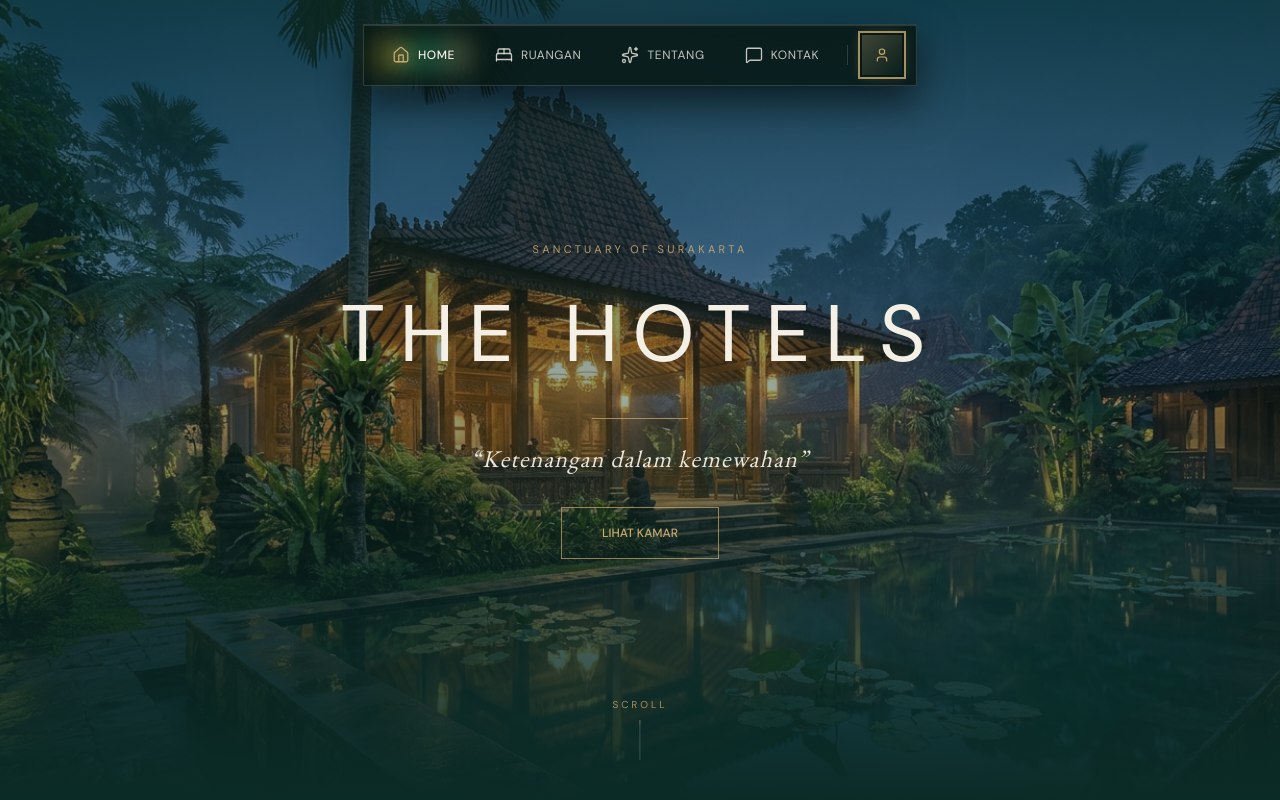
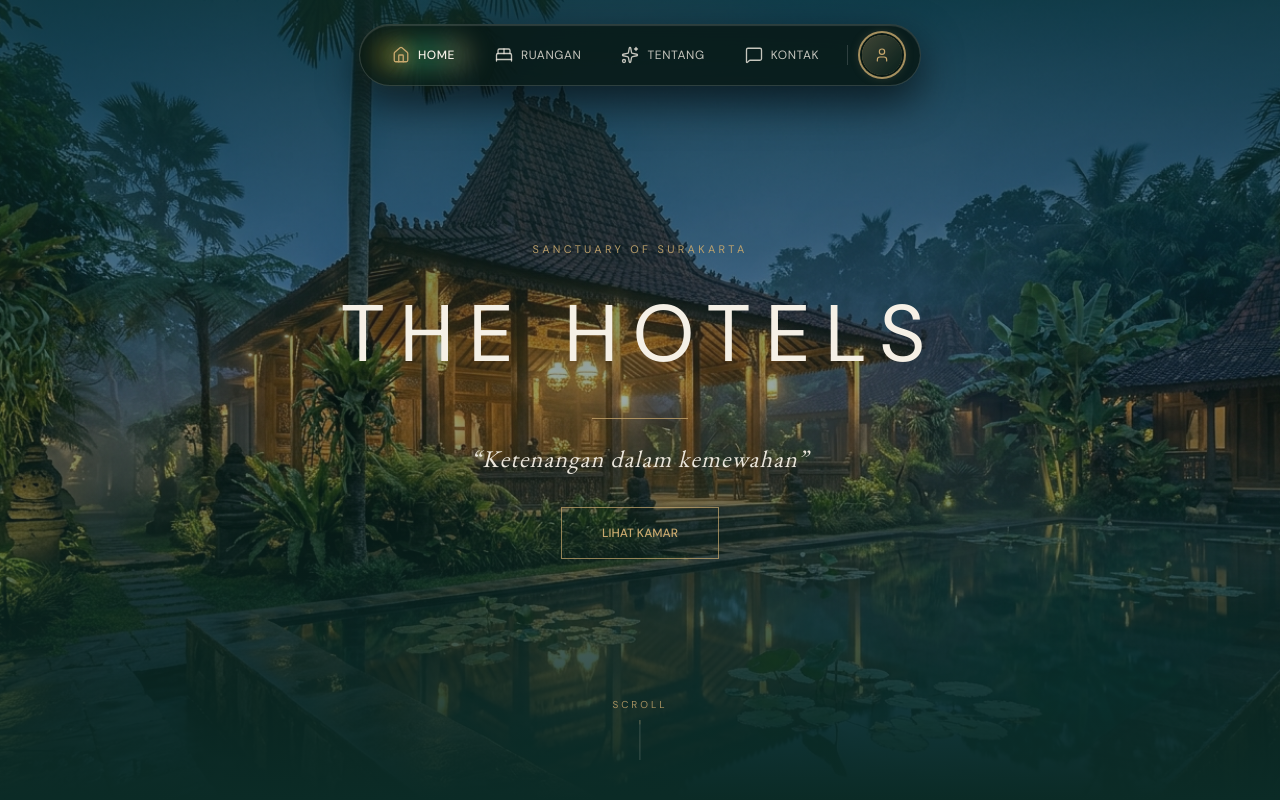
Before and after one commit to Aziz140609/The-Hotels, a Next.js app: page / in a window 1280 px wide. Shown: the top 800 px of the page. Built offline with nearby package versions, Linux system fonts and the light colour scheme; no server answers; the database is empty.

Commit message:
update : enforce pill capsule border-radius on navbar and circular avatar against global css reset

```diff
--- a/src/app/globals.css
+++ b/src/app/globals.css
@@ -43,7 +43,15 @@
   *,
   *::before,
   *::after {
-    border-radius: 0 !important;
+    border-radius: 0;
+  }
+
+  .capsule-pill {
+    border-radius: 9999px !important;
+  }
+
+  .avatar-circle {
+    border-radius: 50% !important;
   }
 
   html {
--- a/src/components/layout/account-menu.tsx
+++ b/src/components/layout/account-menu.tsx
@@ -35,7 +35,8 @@ export function AccountMenu({ nama, isAdmin }: AccountMenuProps) {
         type="button"
         onClick={() => setOpen((v) => !v)}
         title={nama}
-        className="group relative flex h-10 w-10 items-center justify-center rounded-full bg-gradient-to-br from-gold/40 via-emerald-900 to-emerald-950 ring-2 ring-gold/90 ring-offset-2 ring-offset-[#0B1E19] shadow-[0_0_14px_rgba(201,169,110,0.4)] transition-all duration-300 hover:scale-105 hover:ring-gold hover:shadow-[0_0_20px_rgba(201,169,110,0.7)]"
+        className="avatar-circle group relative flex h-10 w-10 items-center justify-center rounded-full bg-gradient-to-br from-gold/40 via-emerald-900 to-emerald-950 ring-2 ring-gold/90 ring-offset-2 ring-offset-[#0B1E19] shadow-[0_0_14px_rgba(201,169,110,0.4)] transition-all duration-300 hover:scale-105 hover:ring-gold hover:shadow-[0_0_20px_rgba(201,169,110,0.7)]"
+        style={{ borderRadius: '50%' }}
       >
         <span className="font-serif text-sm font-semibold uppercase text-gold drop-shadow">
           {nama.charAt(0)}
--- a/src/components/layout/public-navbar.tsx
+++ b/src/components/layout/public-navbar.tsx
@@ -27,22 +27,32 @@ export function PublicNavbar({ user }: PublicNavbarProps) {
 
   return (
     <header className="fixed top-4 md:top-6 inset-x-0 z-50 flex justify-center px-4 pointer-events-none">
-      <nav className="pointer-events-auto relative flex items-center gap-1 sm:gap-2 rounded-full border border-white/15 bg-[#081814]/85 px-2.5 py-2 sm:px-3 sm:py-2.5 shadow-[0_16px_40px_rgba(0,0,0,0.6),inset_0_1px_1px_rgba(255,255,255,0.15)] backdrop-blur-2xl transition-all duration-300">
+      <nav
+        className="capsule-pill pointer-events-auto relative flex items-center gap-1 sm:gap-2 rounded-full border border-white/15 bg-[#081814]/85 px-3 py-2 sm:px-4 sm:py-2.5 shadow-[0_16px_40px_rgba(0,0,0,0.6),inset_0_1px_1px_rgba(255,255,255,0.15)] backdrop-blur-2xl transition-all duration-300"
+        style={{ borderRadius: '9999px' }}
+      >
         {navItems.map(({ label, href, icon: Icon }) => {
           const isActive = href === '/' ? pathname === '/' : pathname === href;
           return (
             <Link
               key={href}
               href={href}
-              className={`group relative flex items-center gap-2 rounded-full px-3.5 py-2 sm:px-4 sm:py-2 transition-all duration-300 ${
+              className={`capsule-pill group relative flex items-center gap-2 rounded-full px-3.5 py-2 sm:px-4 sm:py-2 transition-all duration-300 ${
                 isActive ? 'text-gold' : 'text-ivory/70 hover:text-gold'
               }`}
+              style={{ borderRadius: '9999px' }}
             >
               {/* Soft Radiant Aurora Glow (inspired by screenshot) */}
               {isActive && (
-                <span className="absolute inset-0 -z-10 rounded-full bg-gradient-to-r from-amber-400/35 via-emerald-400/30 to-gold/35 blur-md" />
+                <span
+                  className="capsule-pill absolute inset-0 -z-10 rounded-full bg-gradient-to-r from-amber-400/35 via-emerald-400/30 to-gold/35 blur-md"
+                  style={{ borderRadius: '9999px' }}
+                />
               )}
-              <span className="absolute inset-0 -z-10 rounded-full opacity-0 transition-opacity duration-300 group-hover:opacity-100 bg-gradient-to-r from-amber-400/20 via-emerald-400/20 to-gold/20 blur-md" />
+              <span
+                className="capsule-pill absolute inset-0 -z-10 rounded-full opacity-0 transition-opacity duration-300 group-hover:opacity-100 bg-gradient-to-r from-amber-400/20 via-emerald-400/20 to-gold/20 blur-md"
+                style={{ borderRadius: '9999px' }}
+              />
 
               {/* Icon */}
               <Icon
@@ -77,7 +87,8 @@ export function PublicNavbar({ user }: PublicNavbarProps) {
             <Link
               href="/login"
               title="Masuk ke Akun"
-              className="group relative flex h-10 w-10 items-center justify-center rounded-full bg-gradient-to-br from-gold/30 to-emerald-950 ring-2 ring-gold/80 ring-offset-2 ring-offset-[#081814] shadow-[0_0_12px_rgba(201,169,110,0.35)] transition-all duration-300 hover:scale-105 hover:ring-gold hover:shadow-[0_0_18px_rgba(201,169,110,0.6)]"
+              className="avatar-circle group relative flex h-10 w-10 items-center justify-center rounded-full bg-gradient-to-br from-gold/30 to-emerald-950 ring-2 ring-gold/80 ring-offset-2 ring-offset-[#081814] shadow-[0_0_12px_rgba(201,169,110,0.35)] transition-all duration-300 hover:scale-105 hover:ring-gold hover:shadow-[0_0_18px_rgba(201,169,110,0.6)]"
+              style={{ borderRadius: '50%' }}
             >
               <User className="h-4 w-4 text-gold transition-transform duration-300 group-hover:scale-110" strokeWidth={1.75} />
             </Link>
```
